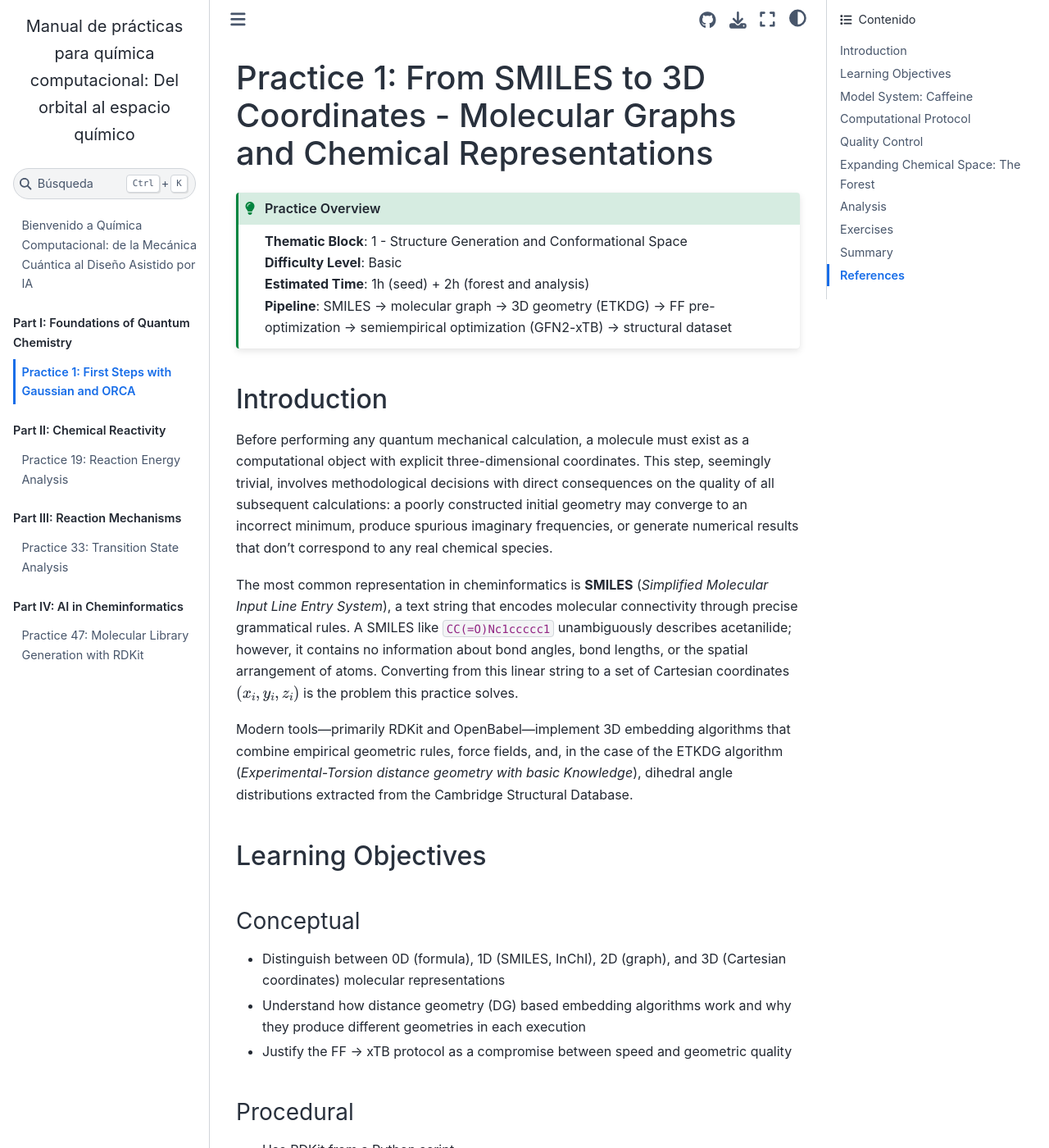
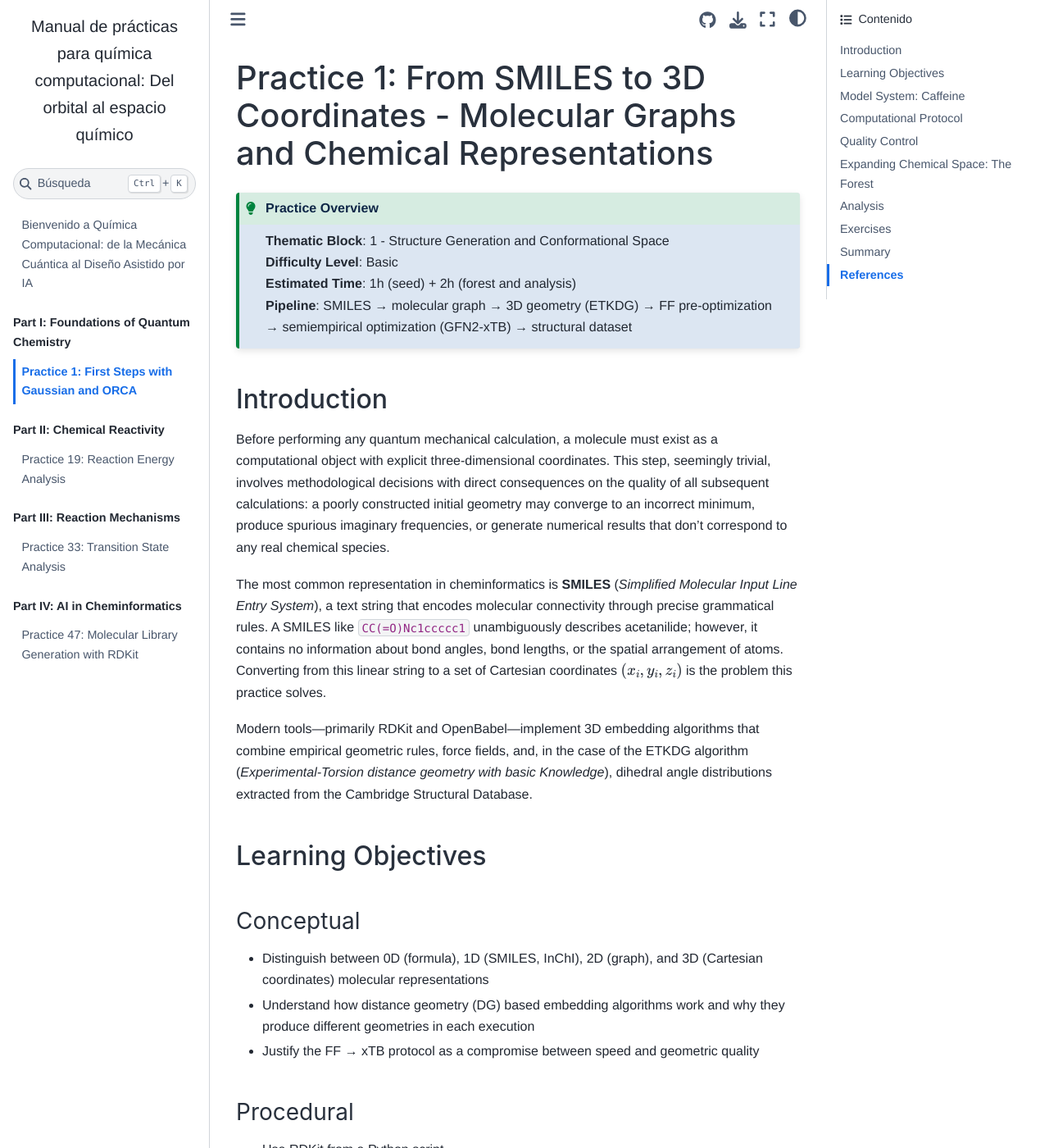
Before and after one commit to Eduardo-Gabriel-Guzman-Lopez/computational-chemistry-book, a Jupyter Book: the page built from part1-foundations/p01-first-steps.md, in a window 1280 px wide and 1400 px high. Shown: the whole window at 82% size. Built offline with Jupyter Book 1.0.4 settings and Sphinx 7.4.7 and the Sphinx Book theme 1.1.4, drawn with Linux system fonts in a browser that asks for light colours.

Commit message:
Add custom CSS and update config for branding

```diff
--- a/_config.yml
+++ b/_config.yml
@@ -22,6 +22,12 @@
   use_repository_button: true
   use_edit_page_button: true
   home_page_in_navbar: true
+  # add custom CSS and logo/cover graphic
+  favicon: assets/images/logo.png
+  logo: assets/images/logo.png
+  extra_css:
+    - _static/custom.css
+
 
 # Launch buttons for interactivity
 launch_buttons:
--- /dev/null
+++ b/_static/custom.css
@@ -0,0 +1,66 @@
+/* custom.css: extend Jupyter Book with PDF-style palette
+   inspired by libro_computacional.sty colors */
+:root {
+  --qc-blue: #0F2747;
+  --qc-teal: #2A6F97;
+  --qc-light: #DCE6F2;
+  --qc-gray: #5D6D7E;
+  --qc-line: #AABBD0;
+}
+
+/* body text and links */
+body {
+  font-family: "Helvetica Neue", Helvetica, Arial, sans-serif;
+}
+a {
+  color: var(--qc-teal);
+}
+a:hover {
+  color: var(--qc-blue);
+}
+
+/* navbar and footer accents */
+.jp-TopSiteLogo a {
+  color: var(--qc-blue) !important;
+}
+.jb-header {
+  background-color: var(--qc-light);
+}
+
+/* admonitions styled like advertencia/notameto */
+.admonition.note,
+.admonition.tip,
+.admonition.caution,
+.admonition.warning,
+.admonition.important {
+  border-left: 4px solid var(--qc-teal);
+  background-color: var(--qc-light);
+}
+.admonition.note .admonition-title,
+.admonition.tip .admonition-title {
+  color: var(--qc-blue);
+}
+
+/* code blocks */
+.highlight pre {
+  background: #f8f8f8;
+}
+
+/* headers use qcblue color */
+h1, h2, h3, h4, h5, h6 {
+  color: var(--qc-blue);
+}
+
+/* strengthen blockquote appearance */
+blockquote {
+  border-left: 4px solid var(--qc-line);
+  padding-left: 1em;
+  color: var(--qc-gray);
+}
+
+/* make the main content narrower for book feel */
+.container, .page {
+  max-width: 900px;
+  margin-left: auto;
+  margin-right: auto;
+}
```
